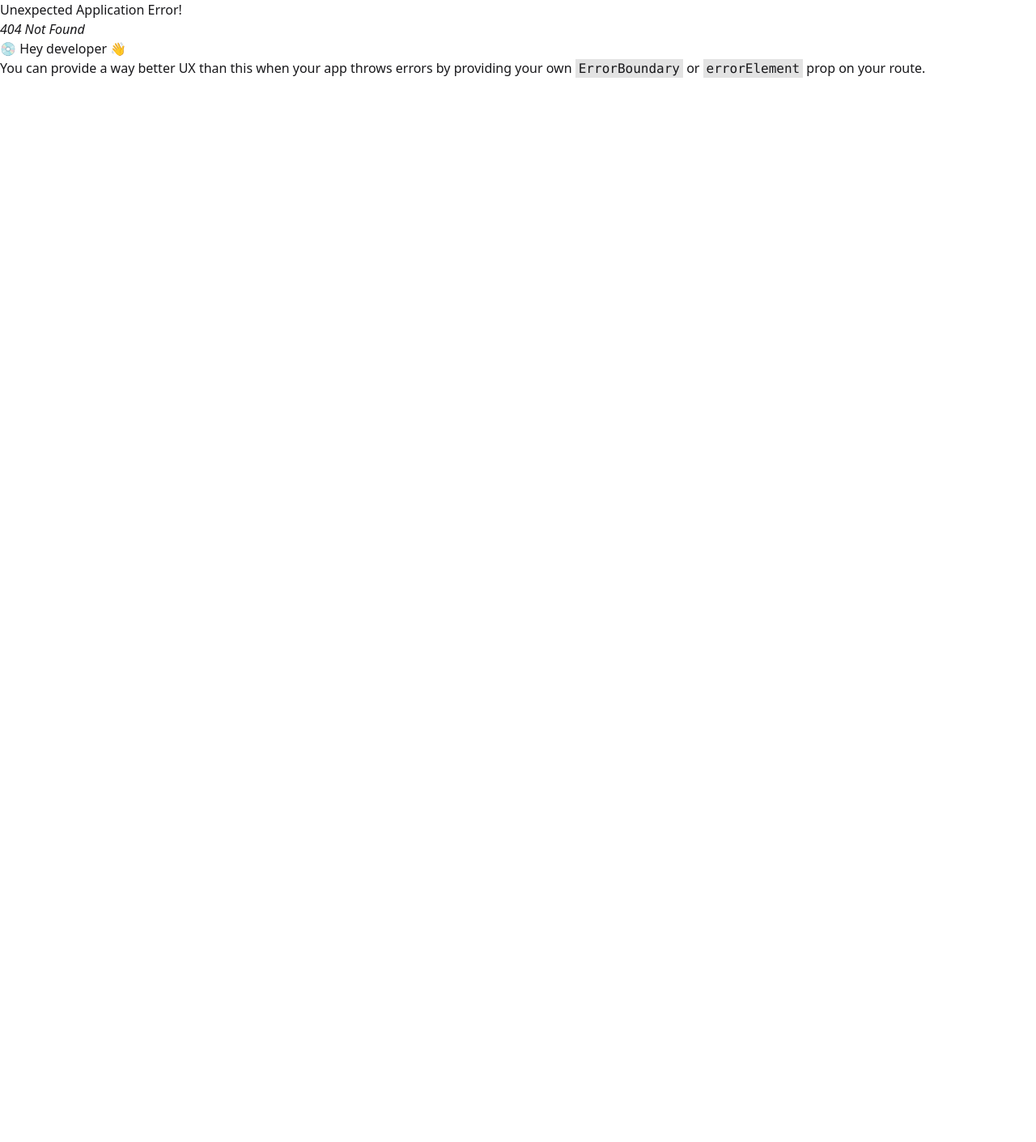
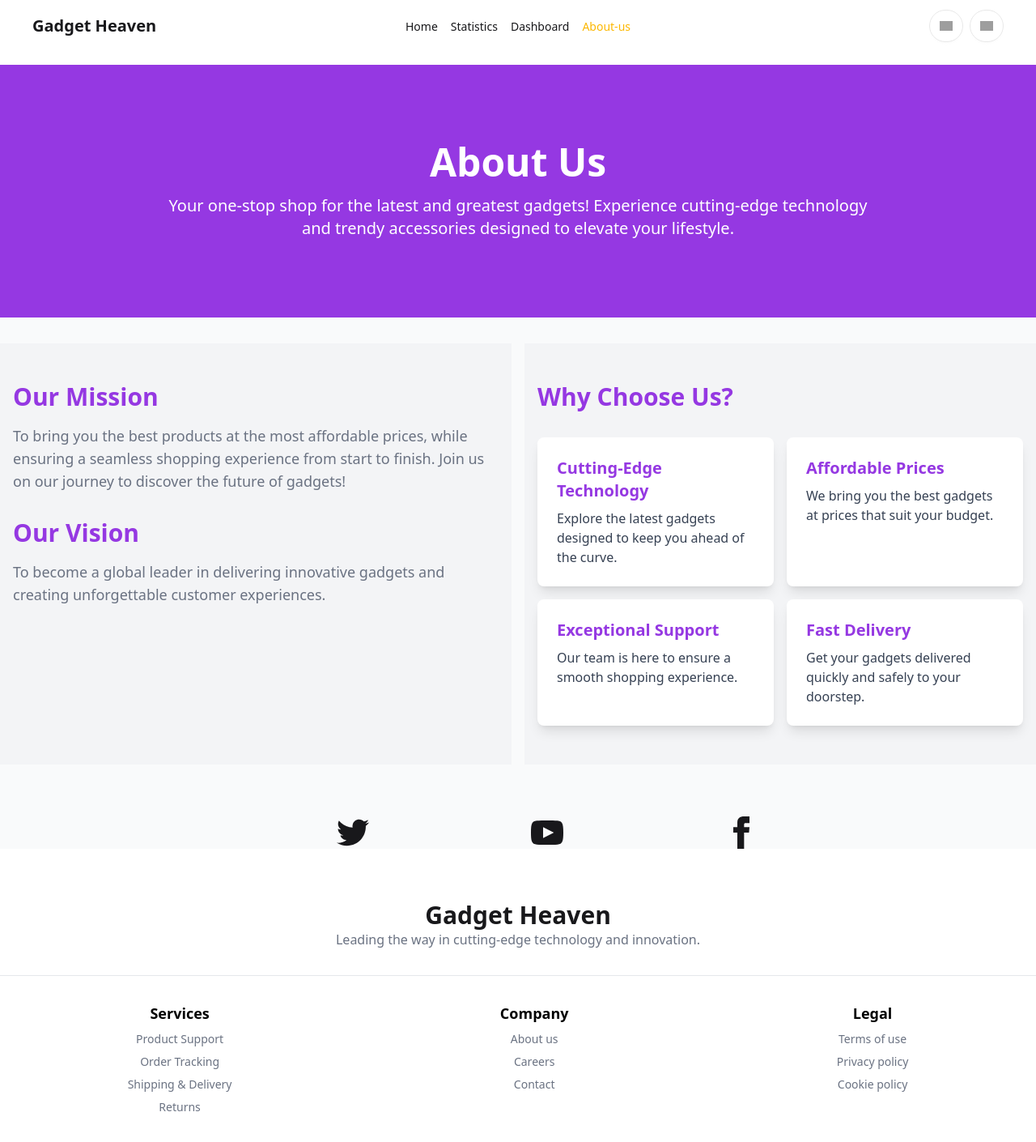
Before and after one commit to zabirarkam27/assignment_08_Gadget_Heaven, a React (Vite) app: page /about-us in a window 1280 px wide. Before the commit this address had no page. Shown: the top 1410 px of the page at 81% size. Before the commit the page ends 800 px from the top, so only its background shows below. Built offline with nearby package versions, Linux system fonts and the light colour scheme; grey boxes are pictures that could not be loaded.

Commit message:
added about us page and 404 page

```diff
--- a/package.json
+++ b/package.json
@@ -15,6 +15,7 @@
     "match-sorter": "^8.0.0",
     "react": "^18.3.1",
     "react-dom": "^18.3.1",
+    "react-helmet-async": "^2.0.5",
     "react-hot-toast": "^2.5.1",
     "react-router-dom": "^7.1.3",
     "sort-by": "^1.2.0",
--- /dev/null
+++ b/src/Pages/AboutUs.jsx
@@ -0,0 +1,124 @@
+const AboutUs = () => {
+  return (
+    <div>
+      {/* heading */}
+      <div className="w-full bg-[#9538E2] text py-24 px-4">
+        <div className="max-w-4xl mx-auto text-white text-center">
+          <h1 className="text-2xl md:text-3xl lg:text-5xl font-bold mb-4">
+            {" "}
+            About Us
+          </h1>
+          <p className="text-xl">
+            Your one-stop shop for the latest and greatest gadgets! Experience
+            cutting-edge technology and trendy accessories designed to elevate
+            your lifestyle.
+          </p>
+        </div>
+      </div>
+
+      <div className="my-8 grid grid-cols-1 md:grid-cols-2 gap-4">
+        {/* mission & vision */}
+        <div className="bg-gray-100 max-w-5xl mx-auto py-12 px-4">
+          <div className="mb-8">
+            <h2 className="text-3xl font-semibold text-[#9538E2] mb-4">
+              Our Mission
+            </h2>
+            <p className="text-lg text-gray-500">
+              To bring you the best products at the most affordable prices,
+              while ensuring a seamless shopping experience from start to
+              finish. Join us on our journey to discover the future of gadgets!
+            </p>
+          </div>
+          <div>
+            <h2 className="text-3xl font-semibold text-[#9538E2] mb-4">
+              Our Vision
+            </h2>
+            <p className="text-lg text-gray-500">
+              To become a global leader in delivering innovative gadgets and
+              creating unforgettable customer experiences.
+            </p>
+          </div>
+        </div>
+        {/* Features Section */}
+        <div className="w-full bg-gray-100 py-12 px-4">
+          <h2 className="text-3xl font-semibold text-[#9538E2] mb-8">
+            Why Choose Us?
+          </h2>
+          <div className="grid grid-cols-1 md:grid-cols-2 gap-4 max-w-5xl mx-auto">
+            <div className="p-6 bg-white rounded-lg shadow-lg">
+              <h3 className="text-xl font-bold text-[#9538E2] mb-2">
+                Cutting-Edge Technology
+              </h3>
+              <p className="text-gray-700">
+                Explore the latest gadgets designed to keep you ahead of the
+                curve.
+              </p>
+            </div>
+            <div className="p-6 bg-white rounded-lg shadow-lg">
+              <h3 className="text-xl font-bold text-[#9538E2] mb-2">
+                Affordable Prices
+              </h3>
+              <p className="text-gray-700">
+                We bring you the best gadgets at prices that suit your budget.
+              </p>
+            </div>
+            <div className="p-6 bg-white rounded-lg shadow-lg">
+              <h3 className="text-xl font-bold text-[#9538E2] mb-2">
+                Exceptional Support
+              </h3>
+              <p className="text-gray-700">
+                Our team is here to ensure a smooth shopping experience.
+              </p>
+            </div>
+            <div className="p-6 bg-white rounded-lg shadow-lg">
+              <h3 className="text-xl font-bold text-[#9538E2] mb-2">
+                Fast Delivery
+              </h3>
+              <p className="text-gray-700">
+                Get your gadgets delivered quickly and safely to your doorstep.
+              </p>
+            </div>
+          </div>
+        </div>
+      </div>
+
+      <div className="grid grid-flow-col gap-4 lg:mx-40 pl-20 md:pl-40 lg:pl-64 my-16">
+        <a>
+          <svg
+            xmlns="http://www.w3.org/2000/svg"
+            width="40"
+            height="40"
+            viewBox="0 0 24 24"
+            className="fill-current"
+          >
+            <path d="M24 4.557c-.883.392-1.832.656-2.828.775 1.017-.609 1.798-1.574 2.165-2.724-.951.564-2.005.974-3.127 1.195-.897-.957-2.178-1.555-3.594-1.555-3.179 0-5.515 2.966-4.797 6.045-4.091-.205-7.719-2.165-10.148-5.144-1.29 2.213-.669 5.108 1.523 6.574-.806-.026-1.566-.247-2.229-.616-.054 2.281 1.581 4.415 3.949 4.89-.693.188-1.452.232-2.224.084.626 1.956 2.444 3.379 4.6 3.419-2.07 1.623-4.678 2.348-7.29 2.04 2.179 1.397 4.768 2.212 7.548 2.212 9.142 0 14.307-7.721 13.995-14.646.962-.695 1.797-1.562 2.457-2.549z"></path>
+          </svg>
+        </a>
+        <a>
+          <svg
+            xmlns="http://www.w3.org/2000/svg"
+            width="40"
+            height="40"
+            viewBox="0 0 24 24"
+            className="fill-current"
+          >
+            <path d="M19.615 3.184c-3.604-.246-11.631-.245-15.23 0-3.897.266-4.356 2.62-4.385 8.816.029 6.185.484 8.549 4.385 8.816 3.6.245 11.626.246 15.23 0 3.897-.266 4.356-2.62 4.385-8.816-.029-6.185-.484-8.549-4.385-8.816zm-10.615 12.816v-8l8 3.993-8 4.007z"></path>
+          </svg>
+        </a>
+        <a>
+          <svg
+            xmlns="http://www.w3.org/2000/svg"
+            width="40"
+            height="40"
+            viewBox="0 0 24 24"
+            className="fill-current"
+          >
+            <path d="M9 8h-3v4h3v12h5v-12h3.642l.358-4h-4v-1.667c0-.955.192-1.333 1.115-1.333h2.885v-5h-3.808c-3.596 0-5.192 1.583-5.192 4.615v3.385z"></path>
+          </svg>
+        </a>
+      </div>
+    </div>
+  );
+};
+
+export default AboutUs;
--- a/src/Pages/Dashboard.jsx
+++ b/src/Pages/Dashboard.jsx
@@ -1,6 +1,6 @@
 /* eslint-disable react/no-unknown-property */
 import { useEffect, useState } from "react";
-import { useNavigate } from "react-router-dom";
+import { useNavigate, useSearchParams } from "react-router-dom";
 import Heading from "./../components/Heading";
 import {
   getAllWishlist,
@@ -11,10 +11,12 @@ import {
 } from "../utilities";
 
 import DashboardCard from "../components/DashboardCard";
+import { Helmet } from "react-helmet-async";
 
 const Dashboard = () => {
   const [wishlist, setWishlist] = useState([]);
   const [cart, setCart] = useState([]);
+  const [searchParams] = useSearchParams();
   const [activeTab, setActiveTab] = useState("cart");
   const navigate = useNavigate();
 
@@ -22,6 +24,13 @@ const Dashboard = () => {
     setWishlist(getAllWishlist());
     setCart(getAllCartItems());
   }, []);
+
+  useEffect(() => {
+    const tab = searchParams.get("tab");
+    if (tab === "wishlist" || tab === "cart") {
+      setActiveTab(tab)
+    }
+  },[searchParams])
 
   const handleWishlistRemove = (id) => {
     removeWishlist(id);
@@ -63,6 +72,9 @@ const Dashboard = () => {
 
   return (
     <>
+      <Helmet>
+        <title>Gadget Heaven || Dashboard</title>
+      </Helmet>
       {/* Heading */}
       <div className=" bg-[#9538E2] py-8 my-8 space-y-8">
         <Heading
--- a/src/Pages/Home.jsx
+++ b/src/Pages/Home.jsx
@@ -1,11 +1,15 @@
 import { Outlet, useLoaderData } from "react-router-dom";
 import Banner from "../components/Banner";
 import Sidebar from "../components/Sidebar";
+import { Helmet } from "react-helmet-async";
 
 const Home = () => {
   const categories = useLoaderData()
   return (
     <>
+      <Helmet>
+        <title>Gadget Heaven || Home</title>
+      </Helmet>
       <Banner />
       <div className="mt-[400px]">
         <h1 className="text-2xl md:text-3xl lg:text-4xl font-bold text-center mb-6">
--- /dev/null
+++ b/src/Pages/NotFound.jsx
@@ -0,0 +1,22 @@
+const NotFound = () => {
+  return (
+    <div className="bg-white">
+      <div className="flex flex-col justify-center text-center items-center space-y-5 ">
+        <img className="mb-8 max-w-screen w-11/12" src="./404.jpg" alt="" />
+        <h2 className="text-2xl md:text-4xl lg:text-6xl font-black">
+          Oh Nooo. This Page Dose Not Exist
+        </h2>
+        <p className="text-3xl mt-3 font-bold">
+          Head to our
+          <a href="/" className="underline">
+            Homepage
+          </a>
+          that dose exist
+        </p>
+      </div>
+      <div className=" border-b border-gray-200 w-2/3 mx-auto my-32"></div>
+    </div>
+  );
+};
+
+export default NotFound;
--- a/src/Pages/Statistics.jsx
+++ b/src/Pages/Statistics.jsx
@@ -1,9 +1,13 @@
+import { Helmet } from "react-helmet-async";
 
 const Statistics = () => {
     return (
-        <div>
-            <h3>Statistics</h3>
-        </div>
+      <div>
+        <Helmet>
+          <title>Gadget Heaven || Statistics</title>
+        </Helmet>
+        <h3>Statistics</h3>
+      </div>
     );
 };
 
--- a/src/components/Navbar.jsx
+++ b/src/components/Navbar.jsx
@@ -50,6 +50,14 @@ const Navbar = () => {
               >
                 Dashboard
               </NavLink>
+              <NavLink
+                className={({ isActive }) =>
+                  `${isActive ? "text-warning" : "hover:text-[#e3c7fa]"}`
+                }
+                to="/about-us"
+              >
+                About-us
+              </NavLink>
             </ul>
           </div>
           <Link
@@ -85,23 +93,37 @@ const Navbar = () => {
             >
               Dashboard
             </NavLink>
+            <NavLink
+              className={({ isActive }) =>
+                `${isActive ? "text-warning" : "hover:text-[#e3c7fa]"}`
+              }
+              to="/about-us"
+            >
+              About-us
+            </NavLink>
           </ul>
         </div>
         <div className="navbar-end space-x-2 flex items-center justify-end">
-          <a className="btn bg-white py-4 px-3 rounded-full">
+          <NavLink
+            to="/dashboard?tab=cart"
+            className="btn bg-white py-4 px-3 rounded-full"
+          >
             <img
               className="w-4"
               src="https://img.icons8.com/?size=100&id=9671&format=png&color=000000"
               alt="cart-icon"
             />
-          </a>
-          <a className="btn bg-white py-4 px-3 rounded-full">
+          </NavLink>
+          <NavLink
+            to="/dashboard?tab=wishlist"
+            className="btn bg-white py-4 px-3 rounded-full"
+          >
             <img
               className="w-4"
               src="https://img.icons8.com/?size=100&id=86721&format=png&color=000000"
-              alt="cart-icon"
+              alt="wishlist-icon"
             />
-          </a>
+          </NavLink>
         </div>
       </div>
     </div>
--- a/src/layouts/MainLayout.jsx
+++ b/src/layouts/MainLayout.jsx
@@ -2,13 +2,14 @@ import { Outlet, useLocation } from "react-router-dom";
 import Footer from "../components/Footer";
 import Navbar from "../components/Navbar";
 import { Toaster } from "react-hot-toast";
+import { HelmetProvider } from "react-helmet-async";
 
 const MainLayout = () => {
   const location = useLocation();
   const isHomePage = location.pathname === "/";
 
   return (
-    <div>
+    <HelmetProvider>
       <Toaster/>
       {/* Navbar */}
       <div
@@ -23,7 +24,7 @@ const MainLayout = () => {
         <Outlet />
       </div>
       <Footer />
-    </div>
+    </HelmetProvider>
   );
 };
 
```
Also changed, not shown: src/routes/Routes.jsx (+10 -0 lines), public/404.jpg (added), 1 other file (tests, documents, lock files or other folders).
